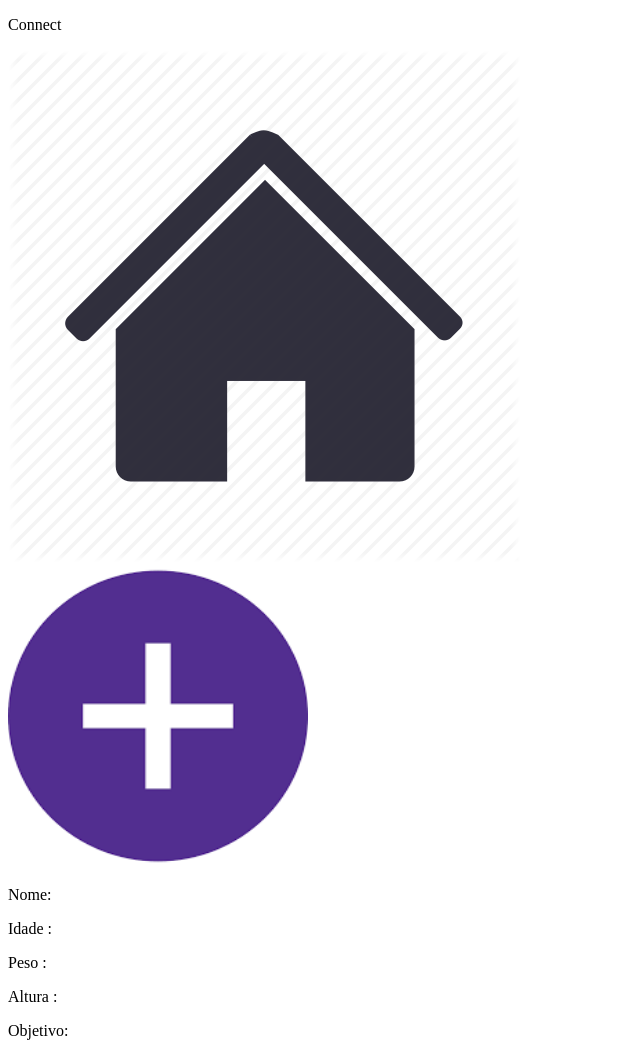
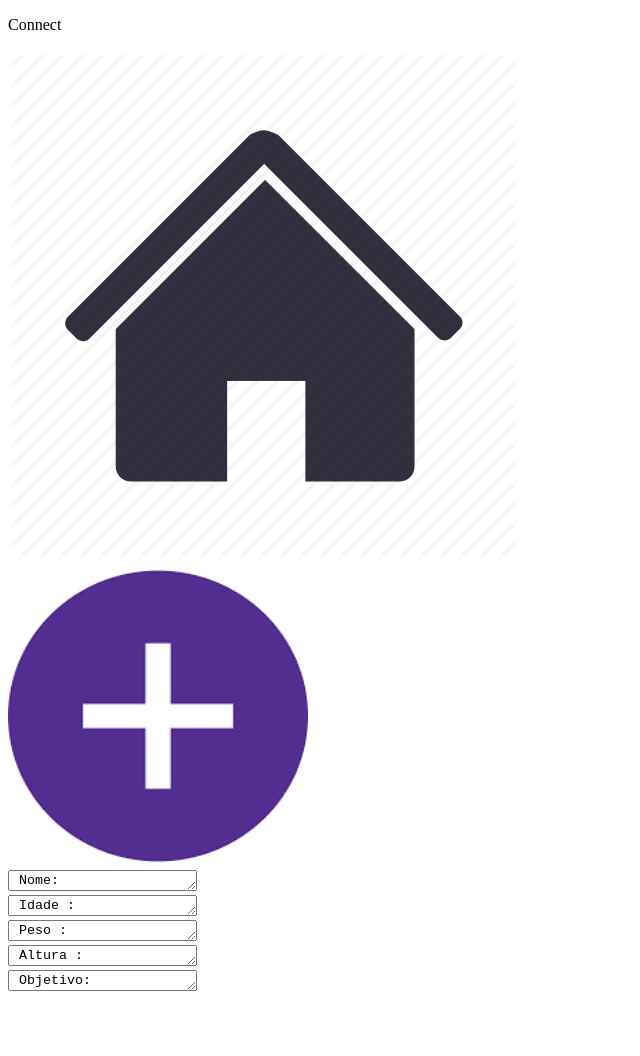
Before and after one commit to pbcarani/Projeto_Final_CODES, a plain HTML site: page cadastro.html in a window 1280 px wide. Shown: the whole page, without its empty margins (0-640 px from the left). After the commit the page ends 1003 px from the top, so only its background shows below. Drawn offline with Linux system fonts and the light colour scheme.

Commit message:
Dá para escrever na parte de cadastro agora

```diff
--- a/assets/css/cadastro.css
+++ b/assets/css/cadastro.css
@@ -85,3 +85,8 @@
 		margin-right: 5rem;
 		font-color: white
 	}
+
+	.bloco{
+		margin-top:5rem;
+
+	}
--- a/cadastro.html
+++ b/cadastro.html
@@ -16,11 +16,11 @@
   </header>
   <main class="container">
       <img class="imagem" src="assets/img/mais.png" alt="mais" style="width: 300px; height: 300px">
-      <p class="aluno" > Nome: </p>
-      <p class="idade" > Idade : </p>
-      <p class= "peso" > Peso :  </p>
-      <p class= "altura" > Altura : </p>
-      <p class= "objetivo" > Objetivo:  </p>
+      <div class="bloco"><textarea class="aluno" cols="21" rows="1"> Nome: </textarea></div>
+      <div class="bloco"><textarea class="idade"  cols="21" rows="1"> Idade : </textarea></div>
+      <div class="bloco"><textarea class= "peso" cols="21" rows="1"> Peso :  </textarea></div>
+      <div class="bloco"><textarea class= "altura" cols="21" rows="1"> Altura : </textarea> </div>
+      <div class="bloco"><textarea class= "objetivo" cols="21" rows="1"> Objetivo:  </textarea></div>
 
 
   </main>
```
